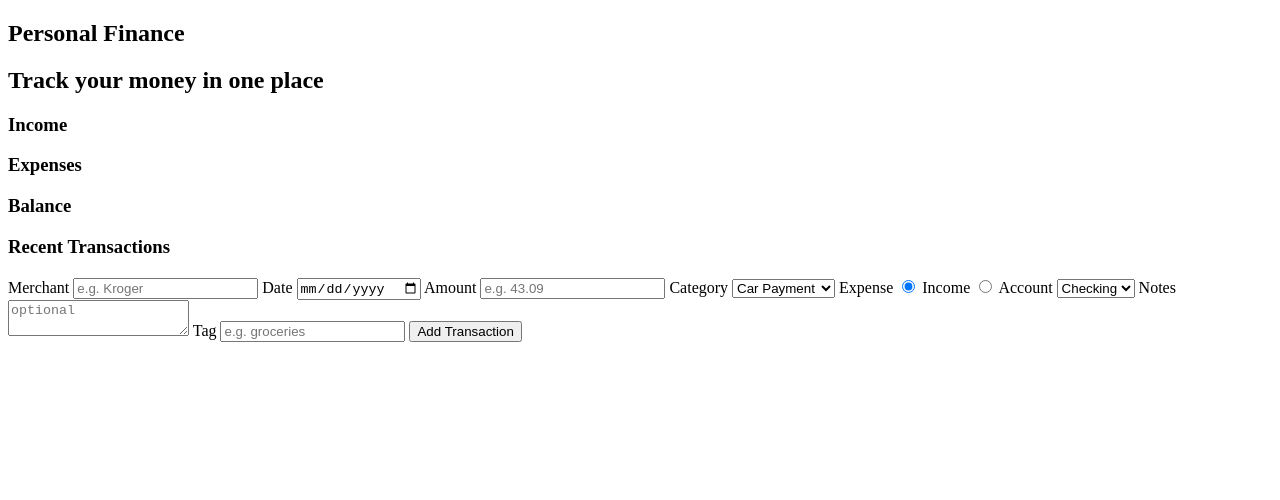
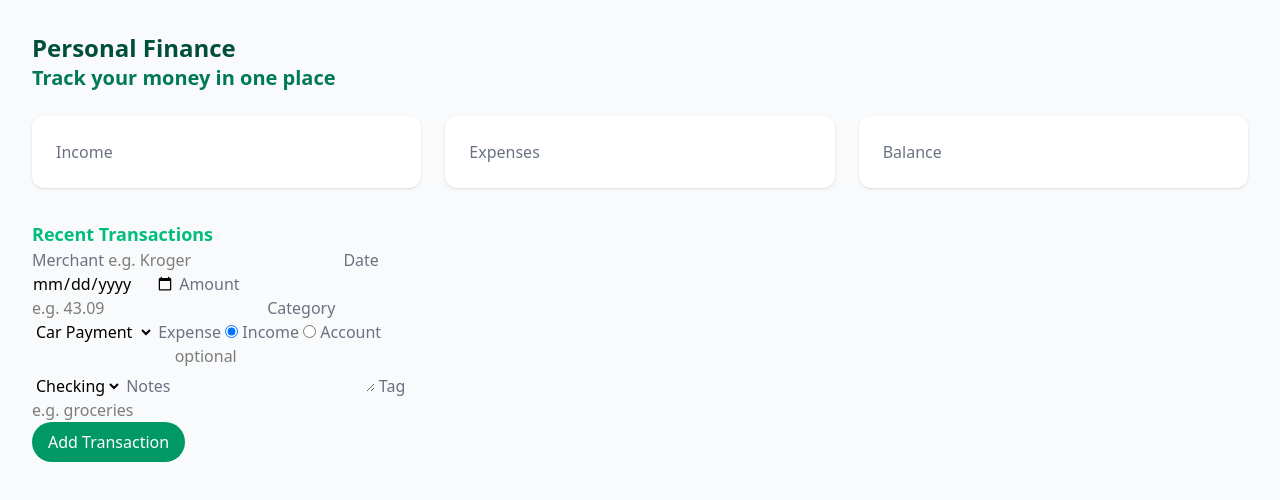
Before and after one commit to jjackson112/personal-finance-js, a plain HTML site: page index.html in a window 1280 px wide. Drawn offline with nearby package versions, Linux system fonts and the light colour scheme.

Commit message:
Tailwind CSS introduction

```diff
--- a/index.html
+++ b/index.html
@@ -6,44 +6,55 @@
     <title>Personal Finance Tracker</title>
     <link rel="stylesheet" href="style.css">
     <link rel="shortcut icon" href="img/iconmonstr-coin-thin.svg" type="image/coin-icon">
+    <script src="https://cdn.jsdelivr.net/npm/@tailwindcss/browser@4"></script>
     <script src="script.js" defer></script>
 </head>
 
-<body>
-    <section id="headings">
-        <h1>Personal Finance</h1>
-        <h2>Track your money in one place</h2>
+<body class="bg-gray-50 min-h-screen p-4 md:p-8">
+    <section class="pb-6" id="headings">
+        <h1 class="text-emerald-900 font-bold text-2xl">Personal Finance</h1>
+        <h2 class="text-emerald-700 font-semibold text-xl">Track your money in one place</h2>
     </section>
 
-    <section id="transactions">
+    <section class="grid grid-cols-1 sm:grid-cols-2 md:grid-cols-3 gap-6" id="transactions">
 
-        <div class="container">
-            <h3>Income</h3>
-            <h3>Expenses</h3>
-            <h3>Balance</h3>
+        <div class="bg-white p-6 rounded-xl shadow-sm">
+            <h3 class="text-gray-500 font-medium">Income</h3>
         </div>
 
-        <h3>Recent Transactions</h3>
+        <div class="bg-white p-6 rounded-xl shadow-sm">
+            <h3 class="text-gray-500 font-medium">Expenses</h3>
+        </div>
+
+        <div class="bg-white p-6 rounded-xl shadow-sm">
+            <h3 class="text-gray-500 font-medium">Balance</h3>
+        </div>
+
+    </section>
+
+    <section class="mt-8" id="recent-transactions">
+        <h3 class="text-emerald-500 font-semibold text-lg">Recent Transactions</h3>
         <div id="transaction-list"></div>
     </section>
 
     <section id="add-transaction">
-        <form id="add-transaction-form">
-            <label for="merchant">Merchant</label>
+        <form class="w-full max-w-sm" id="add-transaction-form">
+            <label class="text-gray-500 font-medium" for="merchant">Merchant</label>
             <input
+                class="border-solid"
                 id="merchant"
                 type="text"
                 placeholder="e.g. Kroger"
             >
 
-            <label for="date">Date</label>
+            <label class="text-gray-500 font-medium" for="date">Date</label>
             <input
                 id="date"
                 type="date"
                 required
             >
 
-            <label for="amount">Amount</label>
+            <label class="text-gray-500 font-medium" for="amount">Amount</label>
             <input
                 id="amount"
                 type="number"
@@ -51,7 +62,7 @@
                 step="0.01"
             >
 
-            <label for="category-dropdown">Category</label>
+            <label class="text-gray-500 font-medium" for="category-dropdown">Category</label>
             <select id="category-dropdown" name="category">
                 <option value="transportation">Car Payment</option>
                 <option value="groceries">Groceries</option>
@@ -60,7 +71,7 @@
                 <option value="subscriptions">Subscriptions</option>
             </select>
 
-            <label for="expense">Expense</label>
+            <label class="text-gray-500 font-medium" for="expense">Expense</label>
             <input
                 id="expense"
                 type="radio"
@@ -69,7 +80,7 @@
                 checked="true"
             >
 
-            <label for="income">Income</label>
+            <label class="text-gray-500 font-medium" for="income">Income</label>
             <input
                 id="income"
                 type="radio"
@@ -77,23 +88,29 @@
                 value="income"
             >
 
-            <label for="account">Account</label>
+            <label class="text-gray-500 font-medium" for="account">Account</label>
             <select id="account-dropdown" name="account">
                 <option value="checking">Checking</option>
                 <option value="savings">Savings</option>
             </select>
 
-            <label for="notes">Notes</label>
+            <label class="text-gray-500 font-medium" for="notes">Notes</label>
             <textarea id="notes" name="notes" placeholder="optional"></textarea>
 
-            <label for="tag">Tag</label>
+            <label class="text-gray-500 font-medium" for="tag">Tag</label>
             <input
                 id="tag"
                 type="text"
                 placeholder="e.g. groceries"
             >
 
-            <button id="add-btn" type="submit">Add Transaction</button>
+            <button
+                class="bg-emerald-600 hover:bg-emerald-700 text-white font-medium py-2 px-4 rounded-full"
+                id="add-btn"
+                type="submit"
+            >
+                Add Transaction
+            </button>
         </form>
     </section>
 </body>
--- a/style.css
+++ b/style.css
@@ -0,0 +1,5 @@
+@import "tailwindcss";
+
+body {
+    --font-sans: "Arial", sans-serif;
+}
```
